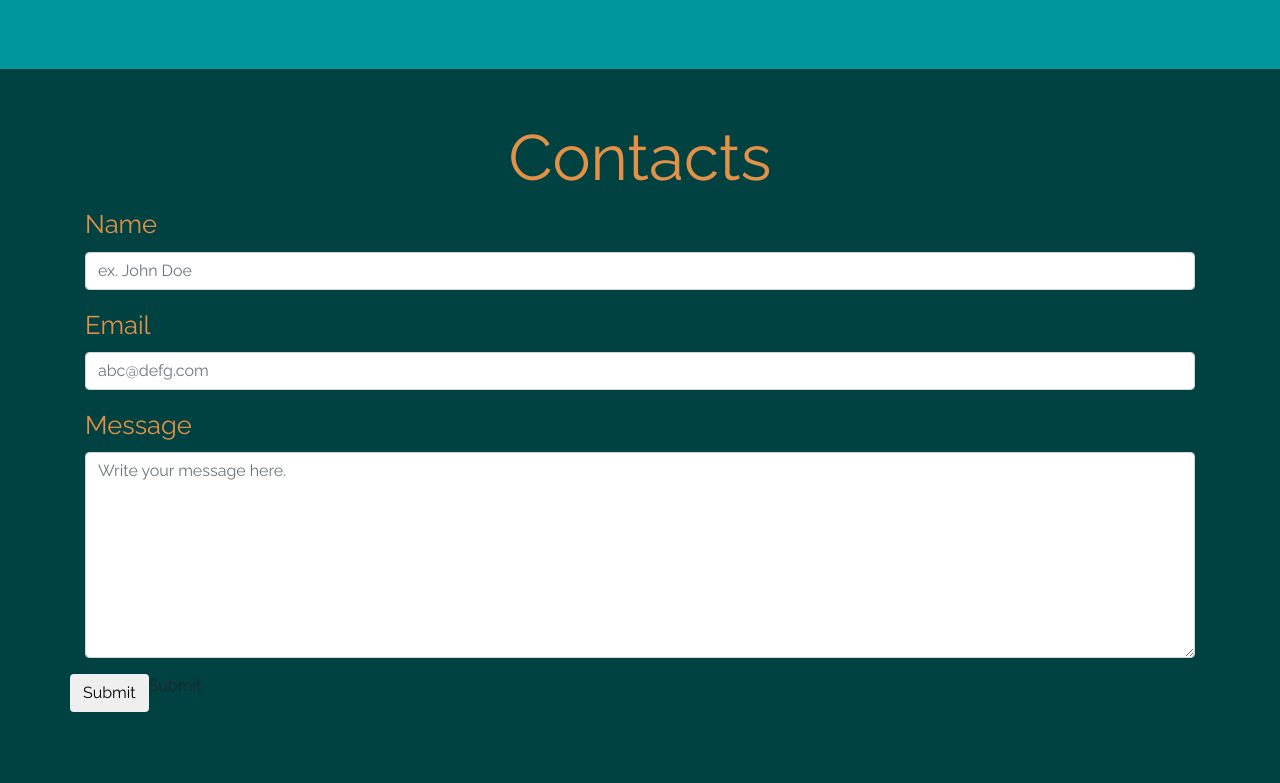
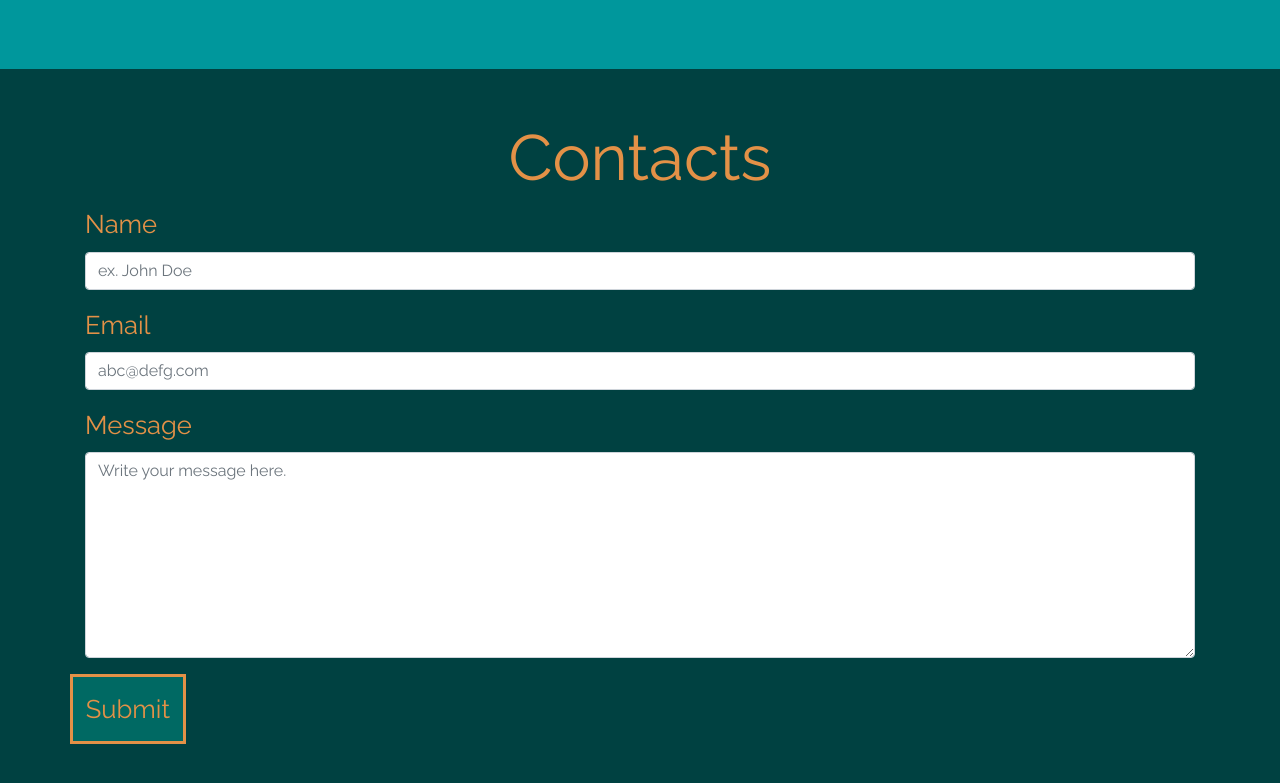
Before and after one commit to m-az94/updated-portfolio, a plain HTML site: page index.html in a window 1280 px wide. Shown: the part 1446-2229 px from the top of the page. Drawn offline with nearby package versions, Linux system fonts and the light colour scheme.

Commit message:
Finished

```diff
--- a/assets/contacts.js
+++ b/assets/contacts.js
@@ -1,7 +1,5 @@
 //---- API Key firebase
 
- // Create a variable to reference the database
- var database = firebase.database();
 
    // Initialize Firebase
    var config = {
@@ -13,6 +11,10 @@
     messagingSenderId: "4377685241"
   };
   firebase.initializeApp(config);
+
+  // Create a variable to reference the database
+ var database = firebase.database();
+
 
 
   //----- Add Train Form ------
--- a/assets/style.css
+++ b/assets/style.css
@@ -30,7 +30,7 @@ body{
     font-size: 3vw;
     color: #e39147;
 }
-.myWork{
+.myWork, #submit{
     border: 3px solid #e39147;
     background-color: #006963;
     font-size: 2vw;
--- a/index.html
+++ b/index.html
@@ -117,7 +117,7 @@
                                     <textarea  type="text" class="form-control" id="message" placeholder="Write your message here." rows="8"></textarea>
                              </div>
                          <div class="form-group row">
-                            <input id="submit" type="submit" class="btn">Submit</input>
+                            <button id="submit" type="submit">Submit</buttont>
                          </div>
                     </form>
                 </div>
```
Also changed, not shown: assets/logic.js (line endings or trailing spaces).
